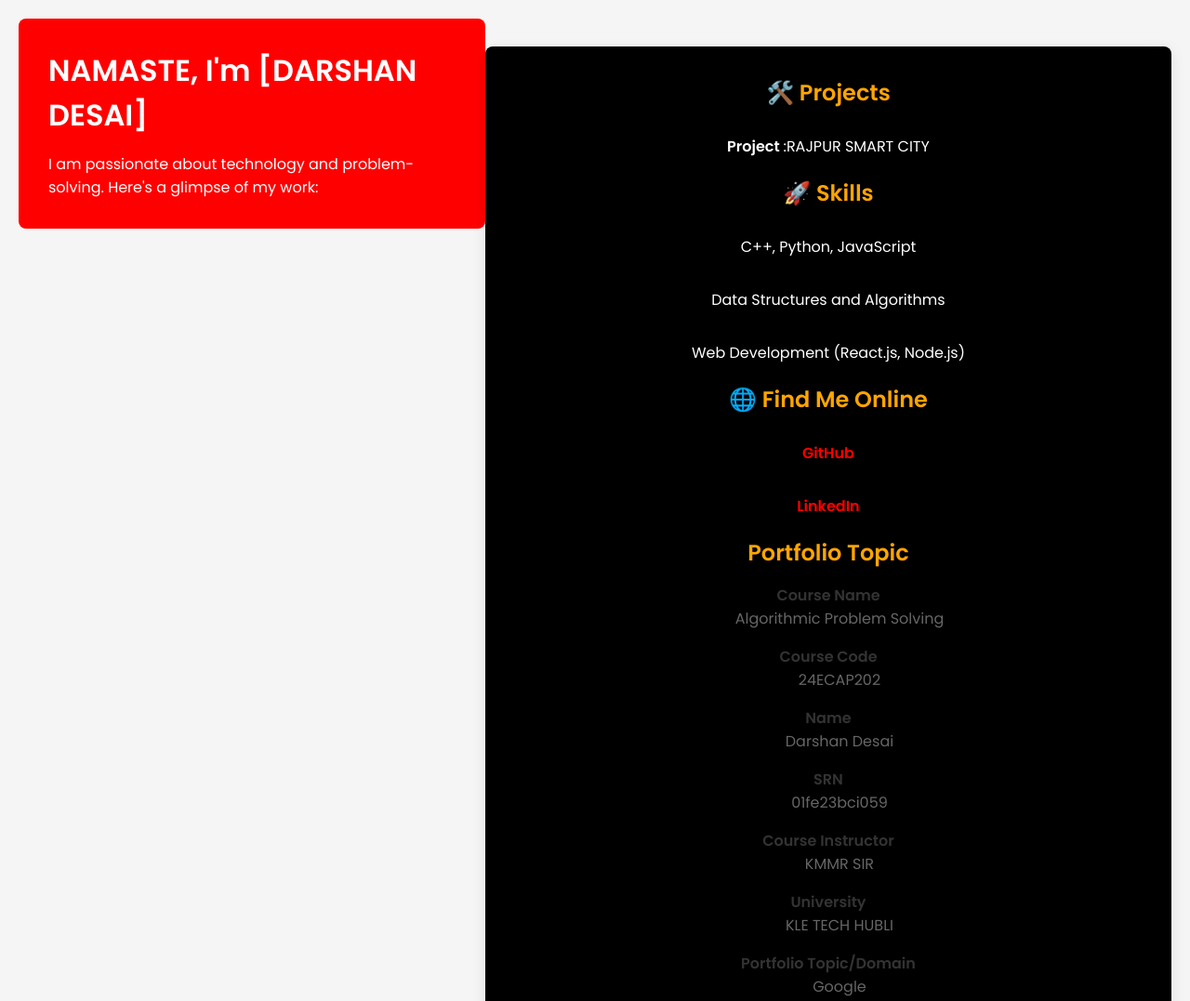
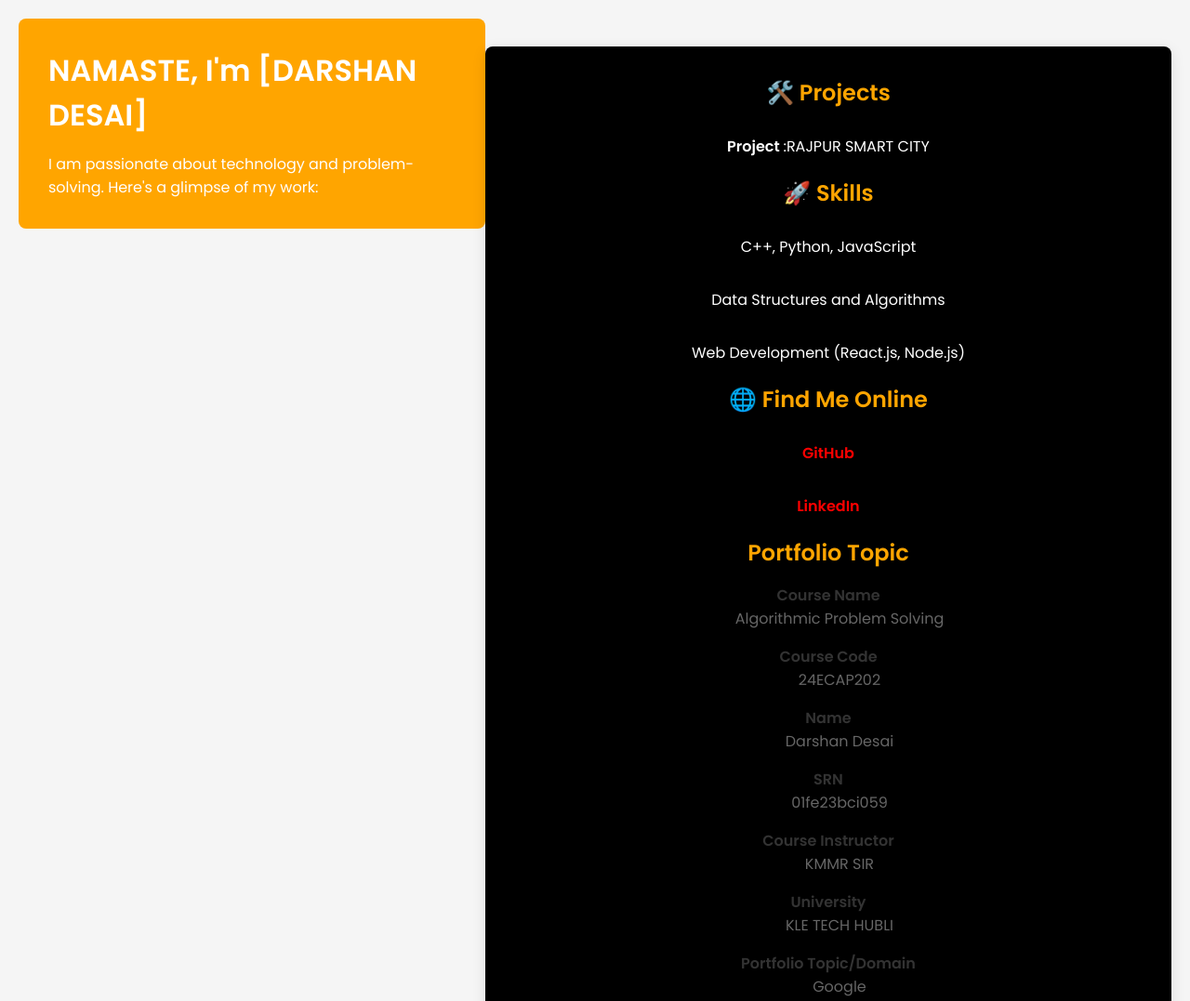
Before and after one commit to 01fe23bci059/portfolio.github.io, a plain HTML site: page index.html in a window 1280 px wide. Shown: the top 1077 px of the page at 93% size. Drawn offline with Linux system fonts and the light colour scheme.

Commit message:
Update style.css

```diff
--- a/style.css
+++ b/style.css
@@ -31,7 +31,7 @@ section {
 
 /* Header */
 header {
-    background-color: #FF0000; /* Red background */
+    background-color: #FFA500; /* Red background */
     color: white;
     padding: 2rem;
     border-radius: 8px;
```
